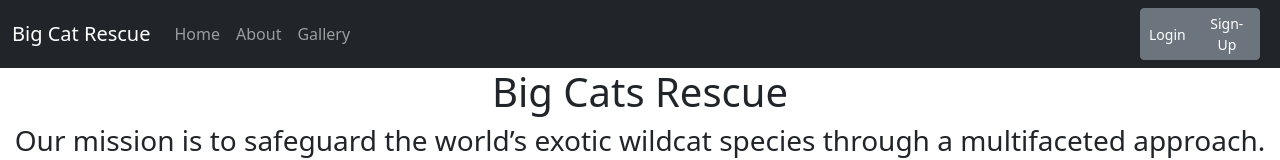
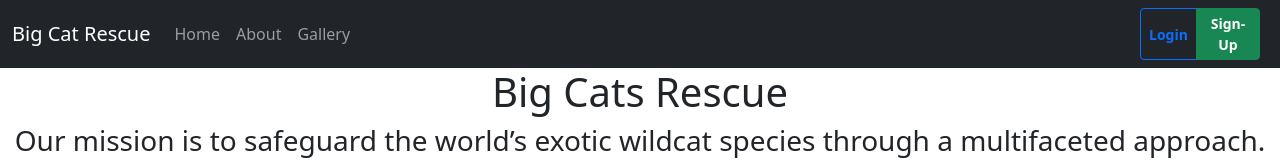
Before and after one commit to chlawrence31/cen3031-project, a React (Create React App) app in the folder frontend/: page /home in a window 1280 px wide. Shown: the top 160 px of the page. Built offline with nearby package versions, Linux system fonts and the light colour scheme; the HTML template or start-up script is replaced by a standard one.

Commit message:
Styled Login/Signup btn

```diff
--- a/frontend/src/Components/LoginSignUpButton.js
+++ b/frontend/src/Components/LoginSignUpButton.js
@@ -4,8 +4,8 @@
 function LoginSignUpButton() {
   return (
     <ButtonGroup aria-label="Basic example" size="sm">
-      <Button variant="secondary">Login</Button>
-      <Button variant="secondary">Sign-Up</Button>
+      <Button variant="outline-primary" style={{fontWeight: 'bold'}}>Login</Button>
+      <Button variant="success" style={{fontWeight: 'bold'}}>Sign-Up</Button>
     </ButtonGroup>
   );
 }
```
